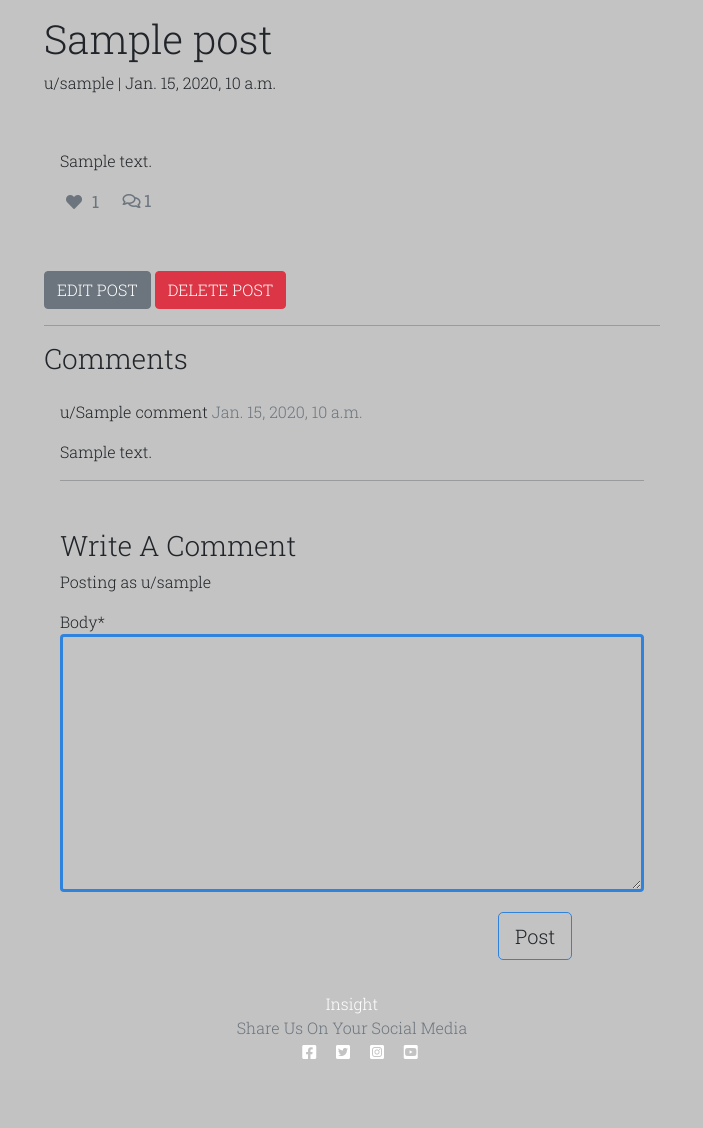
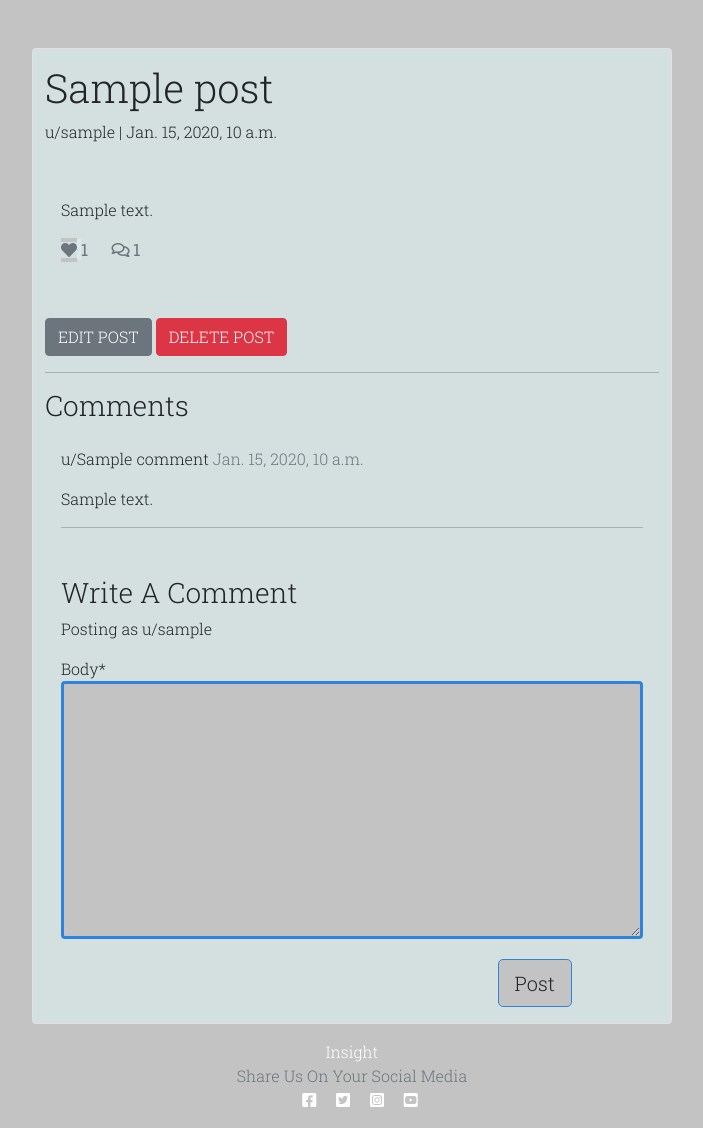
Before and after one commit to Code-Institute-Submissions/SeanTangney-insight_SepResub, a Django app: a page that uses templates/base.html in a window 1280 px wide. Shown: the part 70-1198 px from the top of the page, without its empty margins (288-991 px from the left). Before the commit the page ends 1129 px from the top, so only its background shows below. Run offline with Django 4.2, Linux system fonts and the light colour scheme; a user stored in the database is signed in; tables that the repository leaves empty hold one stand-in row (values such as "Sample post"); some libraries are stand-ins or nearby versions.

Commit message:
Updated styles for news cards

```diff
--- a/static/css/style.css
+++ b/static/css/style.css
@@ -33,6 +33,13 @@ body {
 
 .heart-like {
     color: red;
+}
+
+.heart-bg {
+    background-color: #def1f1a2;
+    padding: 0;
+    margin: 0;
+    border: 0;
 }
 
 .read-more {
@@ -93,6 +100,7 @@ body {
 .post-detail-card {
     width: 50vw;
     margin: 0 25vw;
+    background-color: #def1f1a2;
 }
 
 
--- a/templates/base.html
+++ b/templates/base.html
@@ -50,7 +50,7 @@
                 </div>
 
             </div>
-            <div class="display_uname d-flex text-muted justify-content-md-right d-none d-sm-block">
+            <div class="display_uname d-flex justify-content-center text-muted d-none d-sm-block">
                 {% if user.is_authenticated %}
                 <p>u/{{ user.username }}</p>
                 {% else %}
--- a/templates/post_detail.html
+++ b/templates/post_detail.html
@@ -4,7 +4,7 @@
 {% load widget_tweaks %}
 {% load static %}
 
-<div class="post-detail-card">
+<div class="post-detail-card mt-5 border rounded-2">
     <div class="masthead">
         <div class="container">
             <div class="row g-0">
@@ -35,17 +35,17 @@
                         <div class="col-1">
                             <strong>
                                 {% if user.is_authenticated %}
-                                <form class="d-inline" action="{%url 'post_like' post.slug %}" method="POST">
+                                <form class="d-inline heart-bg" action="{%url 'post_like' post.slug %}" method="POST">
                                     {% csrf_token %}
                                     {% if liked %}
 
-                                    <button type="submit" name="newspost_id" value="{{post.slug}}" class="btn-like"><i
-                                            class="fas fa-heart"></i></button>
+                                    <button type="submit" name="newspost_id" value="{{post.slug}}"
+                                        class="btn-like heart-bg"><i class="fas fa-heart heart-bg"></i></button>
 
                                     {% else %}
 
-                                    <button type="submit" name="newspost_id" value="{{post.slug}}" class="btn-like"><i
-                                            class="far fa-heart"></i></button>
+                                    <button type="submit" name="newspost_id" value="{{post.slug}}"
+                                        class="btn-like heart-bg"><i class="far fa-heart heart-bg"></i></button>
 
                                     {% endif %}
 
```
Also changed, not shown: templates/create_view.html (+5 -4 lines).
